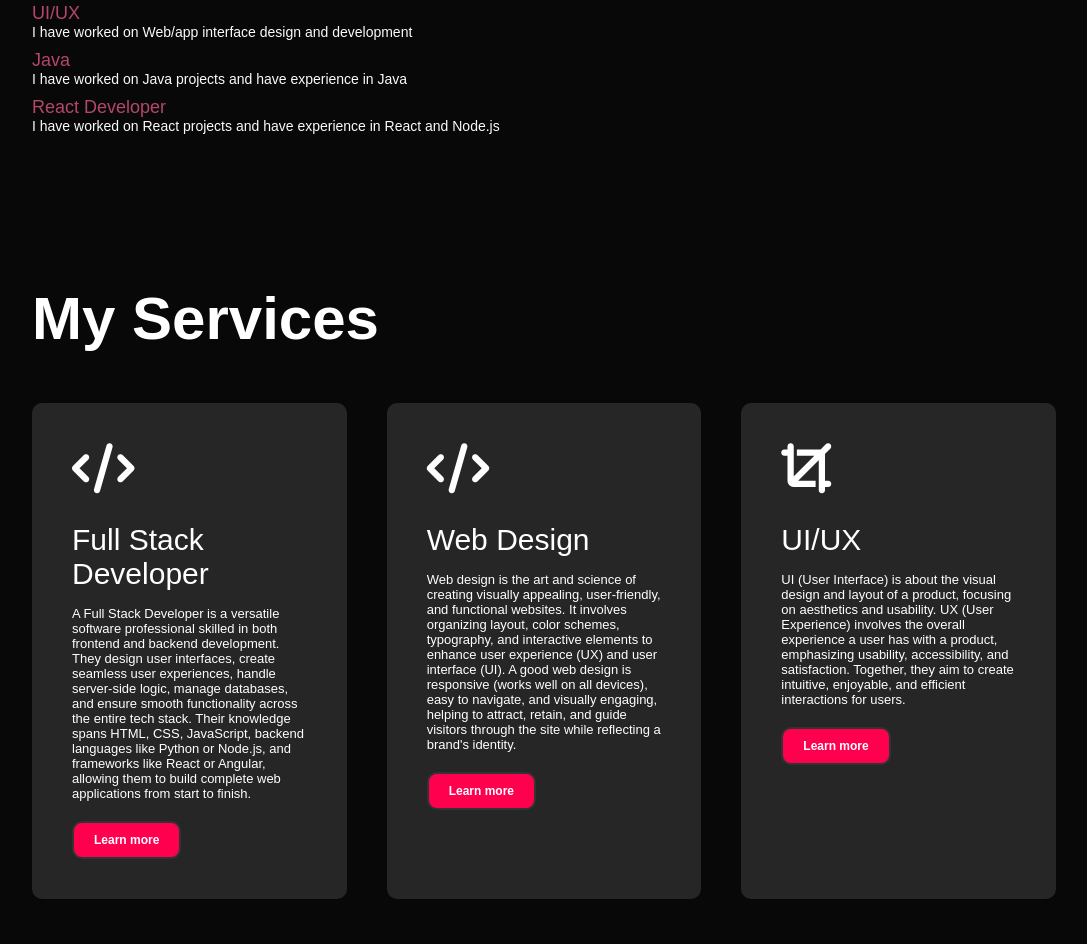
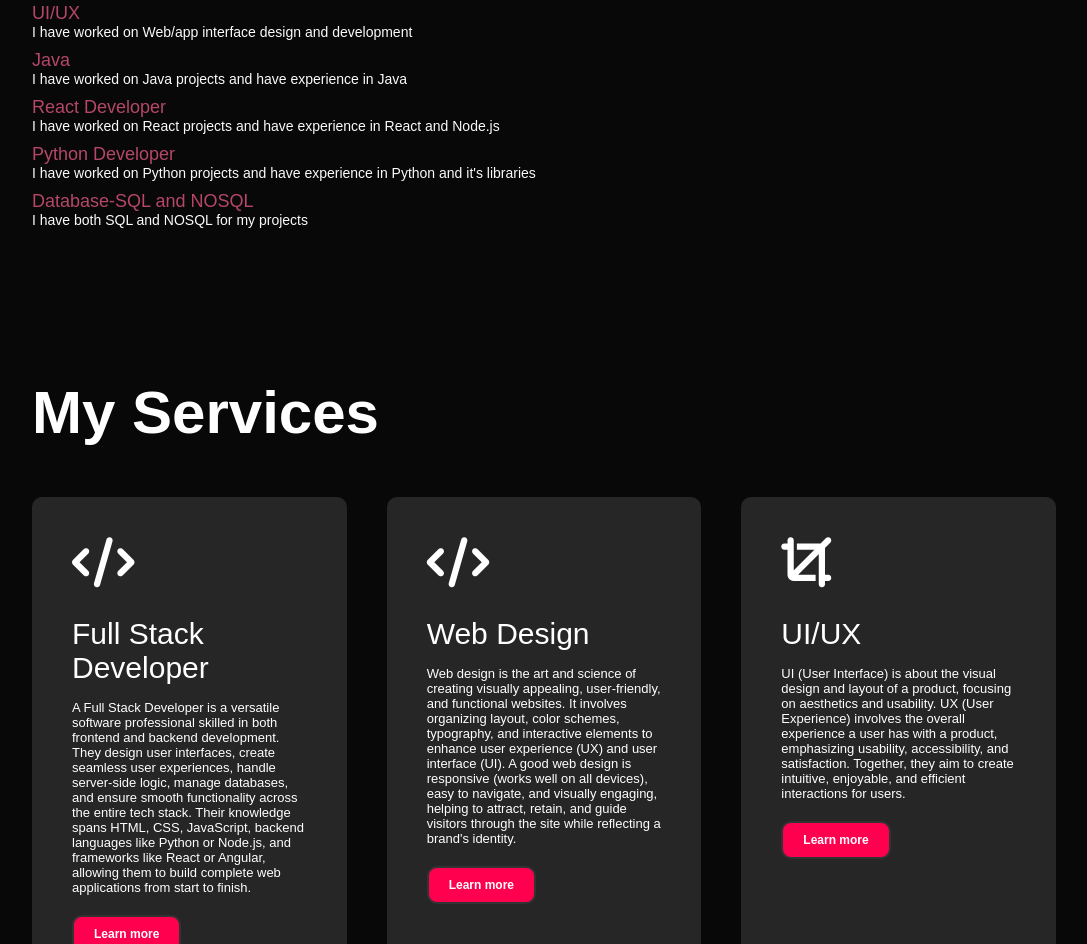
Before and after one commit to Atharv1705/Personal-Portfolio, a plain HTML site: page Index.html in a window 1280 px wide. Shown: the part 1300-2244 px from the top of the page, without its empty margins (96-1183 px from the left). Drawn offline with Linux system fonts and the light colour scheme.

Commit message:
Update Index.html

```diff
--- a/Index.html
+++ b/Index.html
@@ -47,6 +47,8 @@
                             <li><span>UI/UX</span><br>I have worked on Web/app interface design  and development</li>
                              <li><span>Java </span> <br>  I have worked on Java projects and have experience in Java</li>
                             <li><span>React Developer</span> <br> I have worked on React projects and have experience in React and Node.js</li>
+                            <li><span>Python Developer</span> <br> I have worked on Python projects and have experience in Python and it's libraries</li>
+                            <li><span>Database-SQL and NOSQL </span> <br> I have both SQL and NOSQL for my projects </li>
                         </ul>
                     </div>
                     <div class="tab-contents" id="Education">
```
